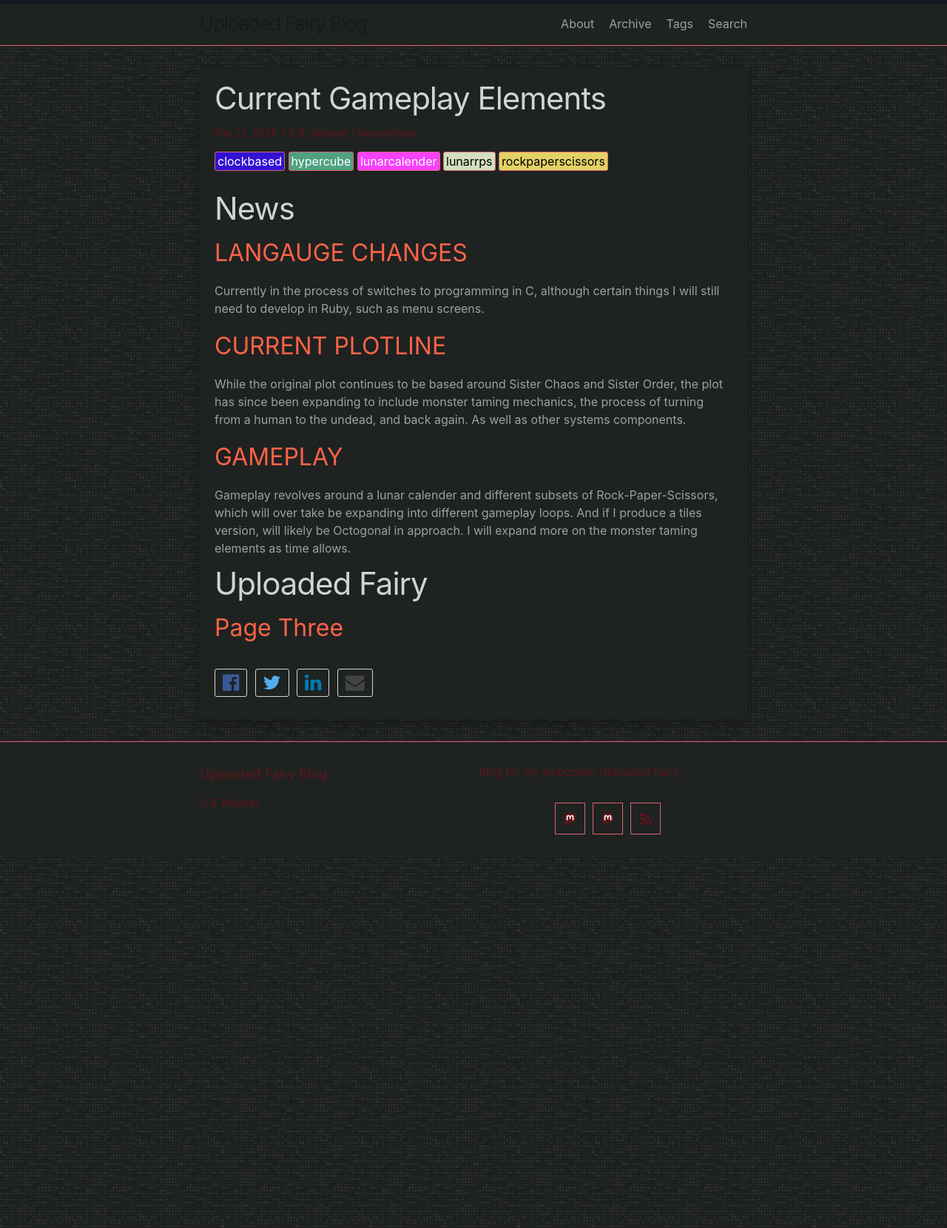
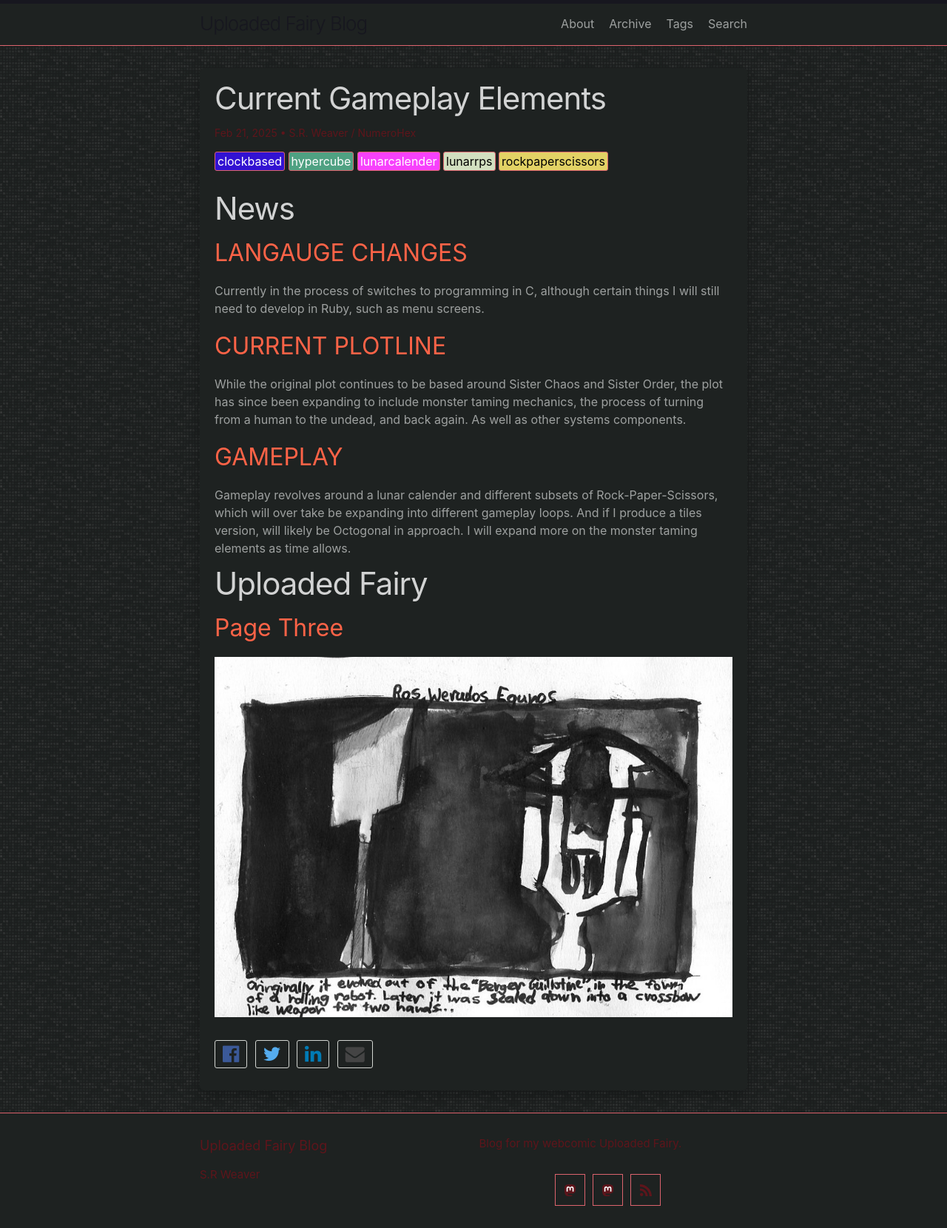
Before and after one commit to LWFlouisa/UFBlog, a Jekyll site: the page built from _posts/2025-02-21-gameplayelements.md, in a window 1280 px wide. Shown: the whole page at 74% size. Built offline with Jekyll 4.4.1, drawn with Linux system fonts in a browser that asks for light colours; our own code applies the rules of GitHub Pages for plain Markdown files.

Commit message:
Update 2025-02-21-gameplayelements.md

```diff
--- a/_posts/2025-02-21-gameplayelements.md
+++ b/_posts/2025-02-21-gameplayelements.md
@@ -15,4 +15,4 @@ Gameplay revolves around a lunar calender and different subsets of Rock-Paper-Sc
 
 # Uploaded Fairy
 ## Page Three
-[]()
+![PAGE THREE](https://raw.githubusercontent.com/LWFlouisa/UFBlog/refs/heads/main/images/Pages/page3.jpg)
```
